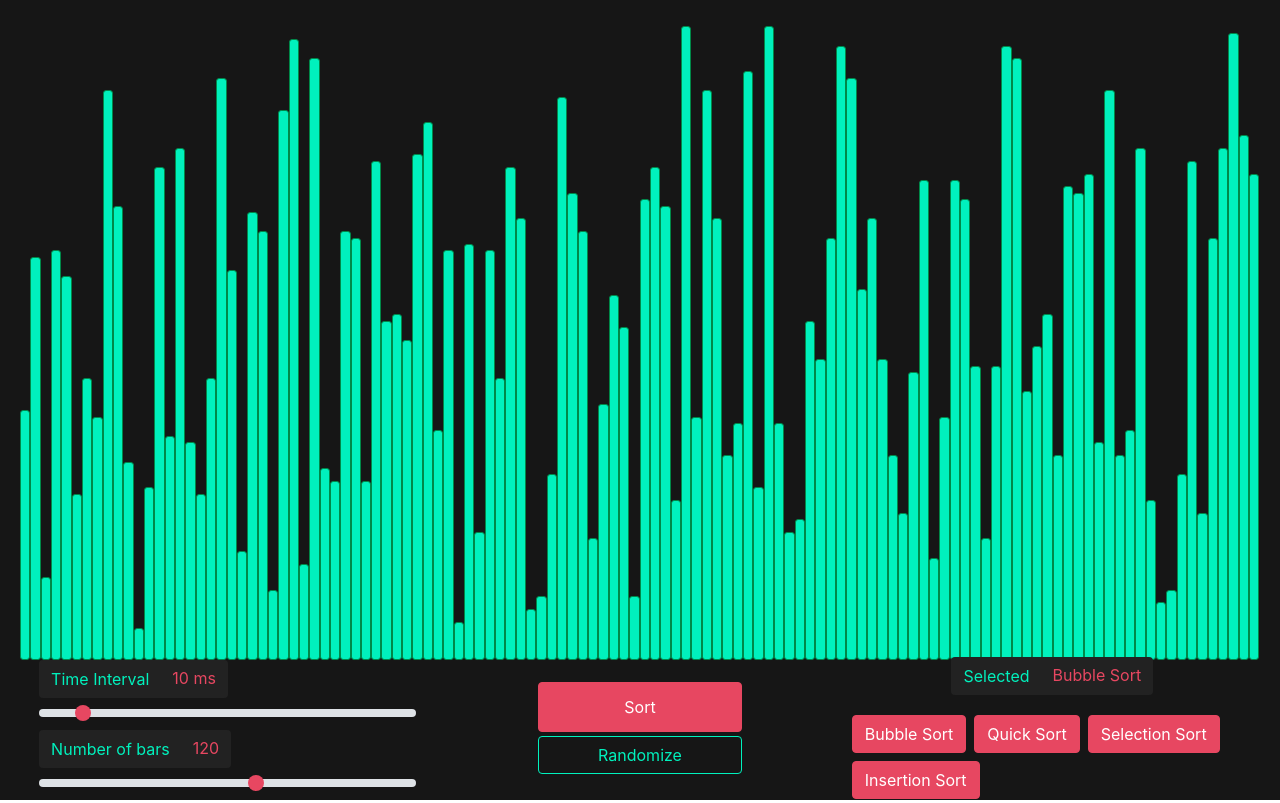
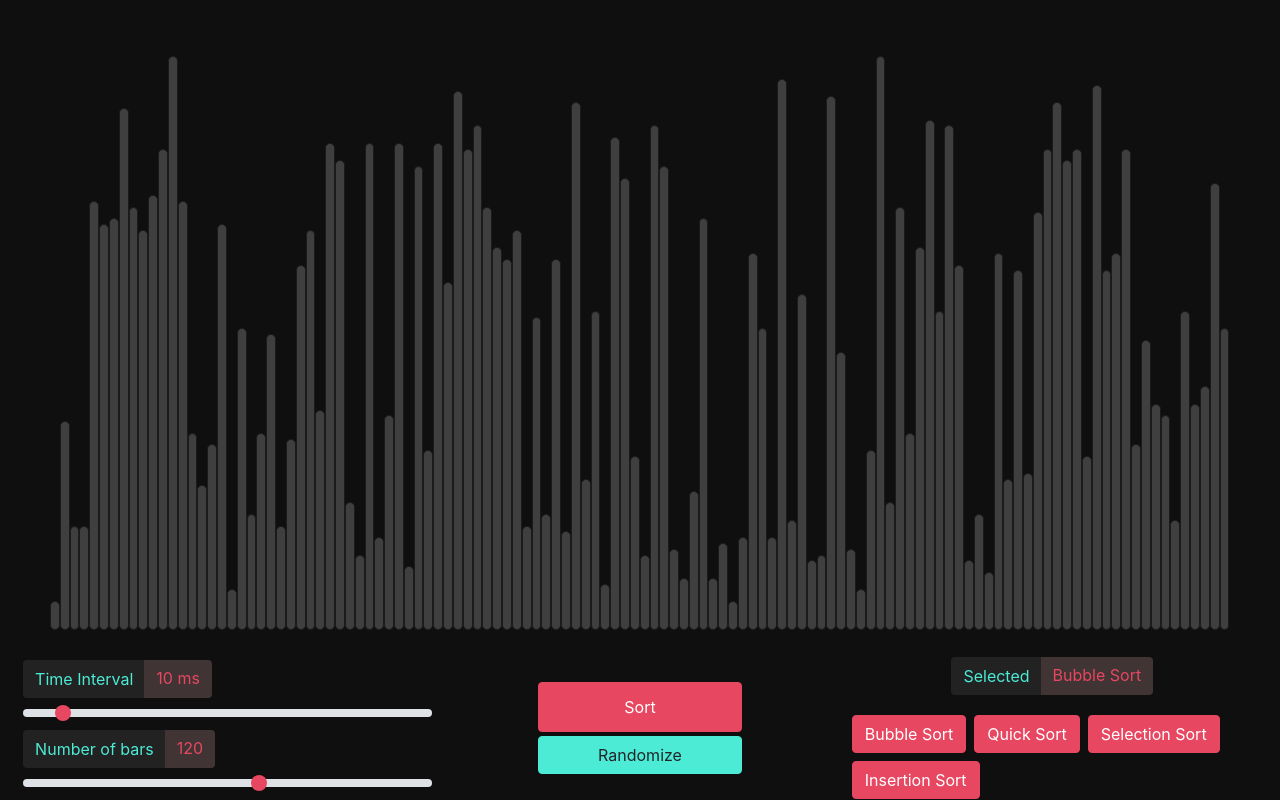
Before and after one commit to roynulrohan/algorithm-visualizer, a React (Create React App) app in the folder client/: page / in a window 1280 px wide. Built offline with nearby package versions, Linux system fonts and the light colour scheme.

Commit message:
UI changes. Added localStorage for persistant state of settings

```diff
--- a/client/src/App.js
+++ b/client/src/App.js
@@ -1,5 +1,6 @@
 import React, { useState, useEffect } from 'react';
 import { bubbleSort, quickSort, selectionSort, insertionSort } from './algorithms';
+import { getFromStorage, setInStorage } from './utils/localStorage';
 
 function App() {
     const [graphData, setGraphData] = useState([]);
@@ -9,7 +10,37 @@ function App() {
     const [timeInterval, setTimeInterval] = useState(10);
 
     useEffect(() => {
-        setGraphData(getRandomData(dataRange));
+        const graphDataObj = getFromStorage('algorithm-visualizer-rr_GraphData');
+
+        if (graphDataObj) {
+            setGraphData(graphDataObj.graphData);
+        } else {
+            setGraphData(getRandomData(dataRange));
+        }
+        const dataRangeObj = getFromStorage('algorithm-visualizer-rr_DataRange');
+
+        if (dataRangeObj) {
+            setDataRange(dataRangeObj.dataRange);
+        }
+        const timeIntervalObj = getFromStorage('algorithm-visualizer-rr_TimeInterval');
+
+        if (timeIntervalObj) {
+            setTimeInterval(timeIntervalObj.timeInterval);
+        }
+        const currentModeObj = getFromStorage('algorithm-visualizer-rr_CurrentMode');
+
+        if (currentModeObj) {
+            setCurrentMode(currentModeObj.currentMode);
+        }
+    }, []);
+
+    useEffect(() => {
+        const data = getRandomData(dataRange);
+        setGraphData(data);
+
+        setInStorage('algorithm-visualizer-rr_GraphData', {
+            graphData: data,
+        });
     }, [dataRange]);
 
     const getRandomData = (limit) => {
@@ -55,11 +86,15 @@ function App() {
         <div className='App'>
             <div className='App__Graph'>
                 {graphData.map((element) => {
-                    return <span className={element.className} style={{ height: `${element.value}%` }}></span>;
+                    return (
+                        <span className={element.className} style={{ height: `${element.value}%` }}>
+                            {dataRange <= 60 && <p>{element.value}</p>}
+                        </span>
+                    );
                 })}
             </div>
             <div className='App__Menu'>
-                <div className='menu-container flex-column p-3'>
+                <div className='menu-container flex-column'>
                     <div className='w-100'>
                         <div className='custom-label input-group mb-1'>
                             <div className='input-group-prepend'>
@@ -70,12 +105,16 @@ function App() {
                         <input
                             type='range'
                             className='custom-range w-100'
-                            min='0'
+                            min='2'
                             max='100'
                             value={timeInterval}
                             id='timeIntervalSlider'
                             onChange={(ev) => {
                                 setTimeInterval(ev.target.value);
+
+                                setInStorage('algorithm-visualizer-rr_TimeInterval', {
+                                    timeInterval: ev.target.value,
+                                });
                             }}
                             disabled={isSorting}
                         />
@@ -96,6 +135,10 @@ function App() {
                             id='dataRangeSlider'
                             onChange={(ev) => {
                                 setDataRange(ev.target.value);
+
+                                setInStorage('algorithm-visualizer-rr_DataRange', {
+                                    dataRange: ev.target.value,
+                                });
                             }}
                             disabled={isSorting}
                         />
@@ -109,9 +152,14 @@ function App() {
                         {isSorting ? 'Sorting' : 'Sort'}
                     </button>
                     <button
-                        className='btn btn-outline-secondary m-1 mx-5 w-50'
+                        className='btn btn-secondary m-1 mx-5 w-50'
                         onClick={() => {
-                            setGraphData(getRandomData(dataRange));
+                            const data = getRandomData(dataRange);
+                            setGraphData(data);
+
+                            setInStorage('algorithm-visualizer-rr_GraphData', {
+                                graphData: data,
+                            });
                         }}
                         disabled={isSorting}
                     >
@@ -130,6 +178,10 @@ function App() {
                             className='btn btn-primary m-1'
                             onClick={() => {
                                 setCurrentMode('Bubble Sort');
+
+                                setInStorage('algorithm-visualizer-rr_CurrentMode', {
+                                    currentMode: 'Bubble Sort',
+                                });
                             }}
                             disabled={isSorting}
                         >
@@ -139,6 +191,10 @@ function App() {
                             className='btn btn-primary m-1'
                             onClick={() => {
                                 setCurrentMode('Quick Sort');
+
+                                setInStorage('algorithm-visualizer-rr_CurrentMode', {
+                                    currentMode: 'Quick Sort',
+                                });
                             }}
                             disabled={isSorting}
                         >
@@ -148,6 +204,10 @@ function App() {
                             className='btn btn-primary m-1'
                             onClick={() => {
                                 setCurrentMode('Selection Sort');
+
+                                setInStorage('algorithm-visualizer-rr_CurrentMode', {
+                                    currentMode: 'Selection Sort',
+                                });
                             }}
                             disabled={isSorting}
                         >
@@ -157,6 +217,10 @@ function App() {
                             className='btn btn-primary m-1'
                             onClick={() => {
                                 setCurrentMode('Insertion Sort');
+
+                                setInStorage('algorithm-visualizer-rr_CurrentMode', {
+                                    currentMode: 'Insertion Sort',
+                                });
                             }}
                             disabled={isSorting}
                         >
--- a/client/src/App.scss
+++ b/client/src/App.scss
@@ -1,14 +1,14 @@
 .App {
     width: 100%;
     height: 100vh;
-    background-color: rgb(22, 22, 22);
+    background-color: rgb(15, 15, 15);
     display: flex;
     flex-direction: column;
     justify-content: space-between;
     align-items: center;
 
     &__Graph {
-        padding: 20px;
+        padding: 50px;
         height: 85%;
         width: 100%;
         display: flex;
@@ -16,10 +16,18 @@
         justify-content: space-between;
 
         span {
-            background-color: $secondary;
-            border: 1px rgb(0, 136, 72) solid;
-            border-radius: 0.2rem;
+            background-color: rgb(63, 63, 63);
+            border: 1px rgb(27, 27, 27) solid;
+            border-radius: 0.3rem;
             width: 100%;
+            display: flex;
+            justify-content: center;
+
+            p {
+                margin-top: .5rem;
+                color: $secondary;
+                font-size: .8em;
+            }
         }
     }
 
@@ -49,7 +57,7 @@
             }
 
             .form-control {
-                background-color: rgb(34, 34, 34) !important;
+                background-color: rgb(65, 52, 52) !important;
                 color: $primary;
                 border: none;
             }
--- a/client/src/index.scss
+++ b/client/src/index.scss
@@ -1,5 +1,5 @@
 $primary : rgb(231, 71, 97);
-$secondary: rgb(0, 241, 189);
+$secondary: rgb(76, 235, 213);
 
 @import '~bootstrap/scss/bootstrap';
 @import './App.scss';
--- /dev/null
+++ b/client/src/utils/localStorage.js
@@ -0,0 +1,27 @@
+// local storage
+
+export function getFromStorage(key) {
+    if (!key) {
+        return null;
+    }
+    try {
+        const valueStr = localStorage.getItem(key);
+        if (valueStr) {
+            return JSON.parse(valueStr);
+        }
+        return null;
+    } catch (err) {
+        return null;
+    }
+}
+
+export function setInStorage(key, obj) {
+    if (!key) {
+        console.error('Error: Key is missing');
+    }
+    try {
+        localStorage.setItem(key, JSON.stringify(obj));
+    } catch (err) {
+        console.error(err);
+    }
+}
```
